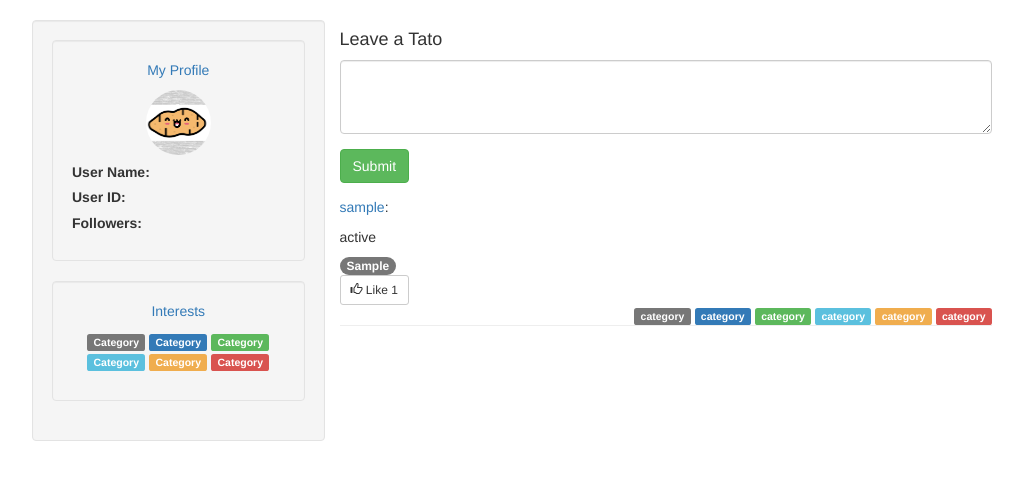
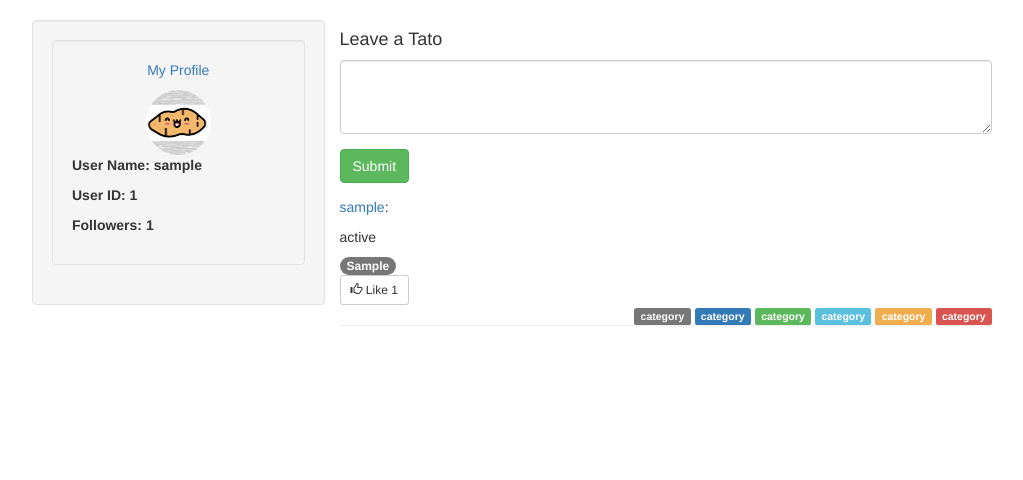
Before and after one commit to LouisBenjamin/UC3-Team-Project, a PHP site: page /tato/home.php in a window 1280 px wide. Shown: the part 72-552 px from the top of the page, without its empty margins (23-1046 px from the left). Run offline with PHP 8.4, Linux system fonts and the light colour scheme; the visitor is signed in with stand-in values (Sample User, id 1); tables that the repository leaves empty or names only in its code hold one stand-in row (values such as "Sample post").

Commit message:
#60 Move getUserFromId to User class The function should also be static to allow access from outside the class without an instance of User. ##Get currently logged in user data instead of only user id in home page This allows user information to be displayed on page. ##Fix code style

```diff
--- a/core/classes/tato.php
+++ b/core/classes/tato.php
@@ -1,10 +1,11 @@
 <?php
+require_once('user.php');
 
 class Tato
 {
     protected $pdo;
 
-    function __construct($pdo) {
+  function __construct($pdo) {
         $this->pdo = $pdo;
     }
 
@@ -17,12 +18,6 @@ class Tato
         ));
     }
 
-    function getUserFromId($uid) {
-        $sel_user = $this->pdo->prepare('SELECT username,user_id,fan_count FROM users WHERE user_id = ? LIMIT 1');
-        $sel_user->execute(array($uid));
-        return $sel_user->fetch(PDO::FETCH_OBJ);
-    }
-
     public function showTatoes() {
         // Select all info from tatos table
         $sel_data = $this->pdo->prepare('SELECT user_id,status,created,tato_id,likes_count FROM tatos ORDER BY created DESC LIMIT 10');
@@ -30,21 +25,21 @@ class Tato
         $sel_data->execute();
         $result = $sel_data->fetchAll();
         foreach ($result as $row) {
-            $user_data = $this->getUserFromId($row['user_id']);
+            $user_data = User::getUserFromId($this->pdo,$row['user_id']);
             echo "
                 <p><a href=\"profile.php?id={$row['user_id']}\" class=\"username\">{$user_data->username}</a>:</p>
                 <p>{$row['status']} </p>
                 <div>
                     <script>
                         // Function to update tato like and refresh page
-                        function updatelike(tato_id) {
+                        function sendLikedTatoId(tato_id) {
                             // On button click, call php script to update the likes for tatos
                             $.ajax({
                                 url: \"home.php\",
                                 type:\"post\",
                                 data:{ liked_tato_id : tato_id },
                                 // On success, refresh page
-                                success: function(result){
+                                success: function(){
                                     window.location.reload();
                                 }
                             });
@@ -52,7 +47,7 @@ class Tato
                     </script>
                     <span class=\"badge\">{$row['created']}</span>
                     <div class=\"center\">
-                        <button type=\"button\" class=\"btn btn-default btn-sm\" onclick=\"updatelike({$row['tato_id']})\">
+                        <button type=\"button\" class=\"btn btn-default btn-sm\" onclick=\"sendLikedTatoId({$row['tato_id']})\">
                             <span class=\"glyphicon glyphicon-thumbs-up\"></span> Like
                             <!-- To display the number of likes for a tato fetched from table -->
                             <span class=\"tatolikecount\"> {$row['likes_count']} </span>
--- a/core/classes/user.php
+++ b/core/classes/user.php
@@ -6,7 +6,7 @@ class User{
     }
     public function login($email,$password)
     {
-        $stmt = $this->pdo->prepare("SELECT user_id FROM users WHERE email=:email AND psw=:password");
+        $stmt = $this->pdo->prepare('SELECT user_id FROM users WHERE email=:email AND psw=:password');
         $stmt->bindParam(":email", $email);
         $stmt->bindParam(":password", $password);
         try{
@@ -25,7 +25,7 @@ class User{
     }
     public function emailCheck($email)
     {
-        $stmt = $this->pdo->prepare("SELECT email FROM users WHERE email=:email");
+        $stmt = $this->pdo->prepare('SELECT email FROM users WHERE email=:email');
         $stmt->bindParam(":email", $email);
         $stmt->execute();
         $count=$stmt->rowCount();
@@ -37,17 +37,18 @@ class User{
     }
     public function register($email,$name,$password){
         echo $email;
-        $stmt = $this->pdo->prepare("INSERT INTO users (username,email,psw) VALUES (:name, :email, :password)");
+        $stmt = $this->pdo->prepare('INSERT INTO users (username,email,psw) VALUES (:name, :email, :password)');
         $stmt->bindParam(":name", $name);
         $stmt->bindParam(":email", $email);
         $stmt->bindParam(":password", $password);
         $stmt->execute();
     }
 
-    public static function getData($uid) {
-        $stmt = $this->pdo->prepare("SELECT * FROM users WHERE user_id = :uid");
-        $stmt->execute([$uid]);
-        return $stmt->fetch(PDO::FETCH_OBJ);
+    public static function getUserFromId($pdo,$uid) {
+      $sel_user = $pdo->prepare('SELECT username,user_id,fan_count FROM users WHERE user_id = ? LIMIT 1');
+      $sel_user->execute(array($uid));
+      return $sel_user->fetch(PDO::FETCH_OBJ);
     }
+
 }
 ?>
--- a/home.php
+++ b/home.php
@@ -4,10 +4,9 @@ include 'core/init.php';
 date_default_timezone_set("EST");
 
 $pdo->setAttribute(PDO::ATTR_ERRMODE, PDO::ERRMODE_EXCEPTION);
-$user_id = $_SESSION['user_id'];
 
 if (isset($_SESSION['user_id'])) {
-    $loggedInUser = $_SESSION['user_id'];
+    $user_data = User::getUserFromId($pdo,$_SESSION['user_id']);
 }
 
 if ($_SERVER['REQUEST_METHOD'] == 'POST') {
@@ -31,7 +30,7 @@ if ($_SERVER['REQUEST_METHOD'] == 'POST') {
         if (strlen($text) > 140) {
             $error = "Length exceeds 140 characters. ";
         } else {
-            $getTato->postTato($user_id, $text);
+            $getTato->postTato($user_data->user_id, $text);
 
         }
     }
@@ -80,22 +79,21 @@ if ($_SERVER['REQUEST_METHOD'] == 'POST') {
             <div class="well">
                 <p><a href="profile.php">My Profile</a></p>
                 <img src="assets/images/profilepic.png" class="img-circle" height="65" width="65" alt="Avatar">
-                <h5 style="text-align: left"><b> User Name: </b></h5>
-                <h5 style="text-align: left"><b> User ID: </b></h5>
-                <h5 style="text-align: left"><b> Followers: </b></h5>
+                <p style="text-align: left"><b> User Name: <?php echo $user_data->username;?></b></p>
+                <p style="text-align: left"><b> User ID: <?php echo $user_data->user_id;?></b></p>
+                <p style="text-align: left"><b> Followers: <?php echo $user_data->fan_count;?></b></p>
             </div>
-
-            <div class="well">
-                <p><a href="#">Interests</a></p>
-                <p>
-                    <span class="label label-default">Category</span>
-                    <span class="label label-primary">Category</span>
-                    <span class="label label-success">Category</span>
-                    <span class="label label-info">Category</span>
-                    <span class="label label-warning">Category</span>
-                    <span class="label label-danger">Category</span>
-                </p>
-            </div>
+<!--            <div class="well">-->
+<!--                <p><a href="#">Interests</a></p>-->
+<!--                <p>-->
+<!--                    <span class="label label-default">Category</span>-->
+<!--                    <span class="label label-primary">Category</span>-->
+<!--                    <span class="label label-success">Category</span>-->
+<!--                    <span class="label label-info">Category</span>-->
+<!--                    <span class="label label-warning">Category</span>-->
+<!--                    <span class="label label-danger">Category</span>-->
+<!--                </p>-->
+<!--            </div>-->
         </div>
         <div class="col-sm-7">
 
```
Also changed, not shown: profile.php (+22 -15 lines). Lines whose indentation alone changed are shown as unchanged.
